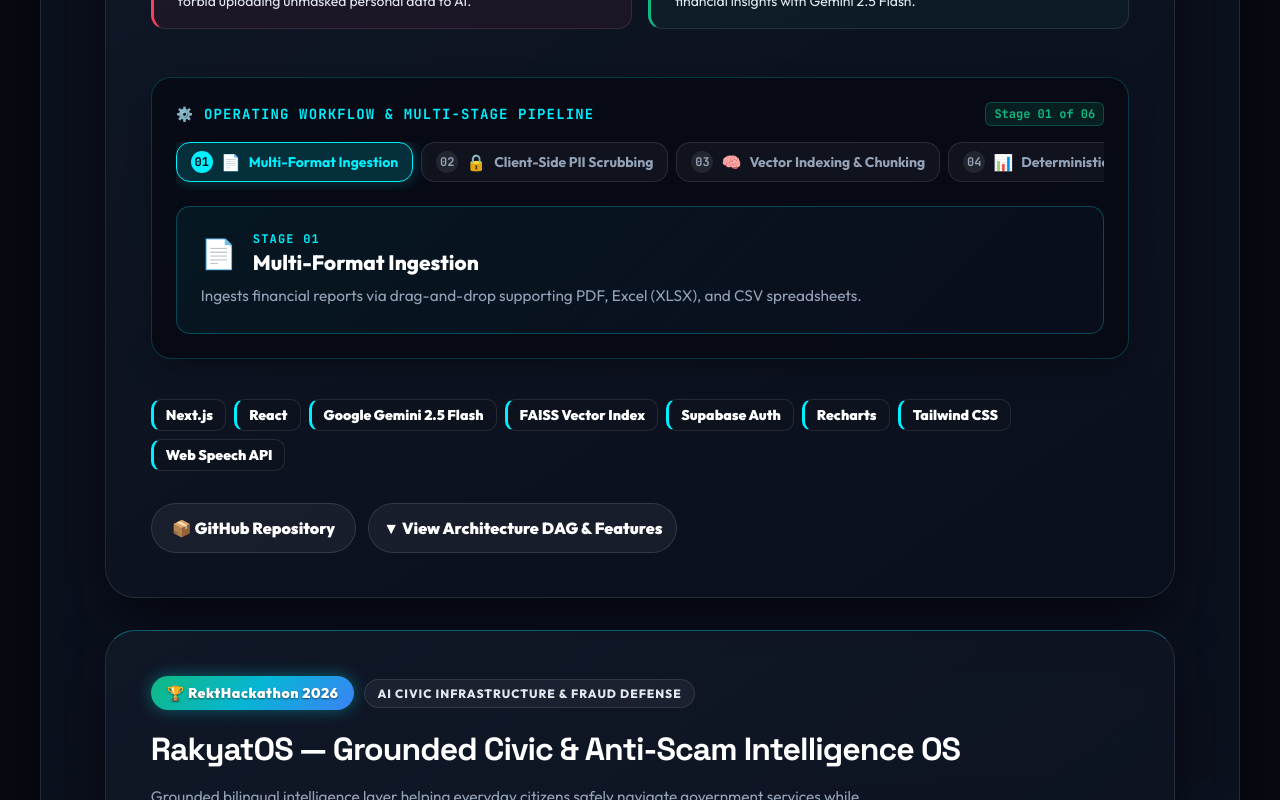
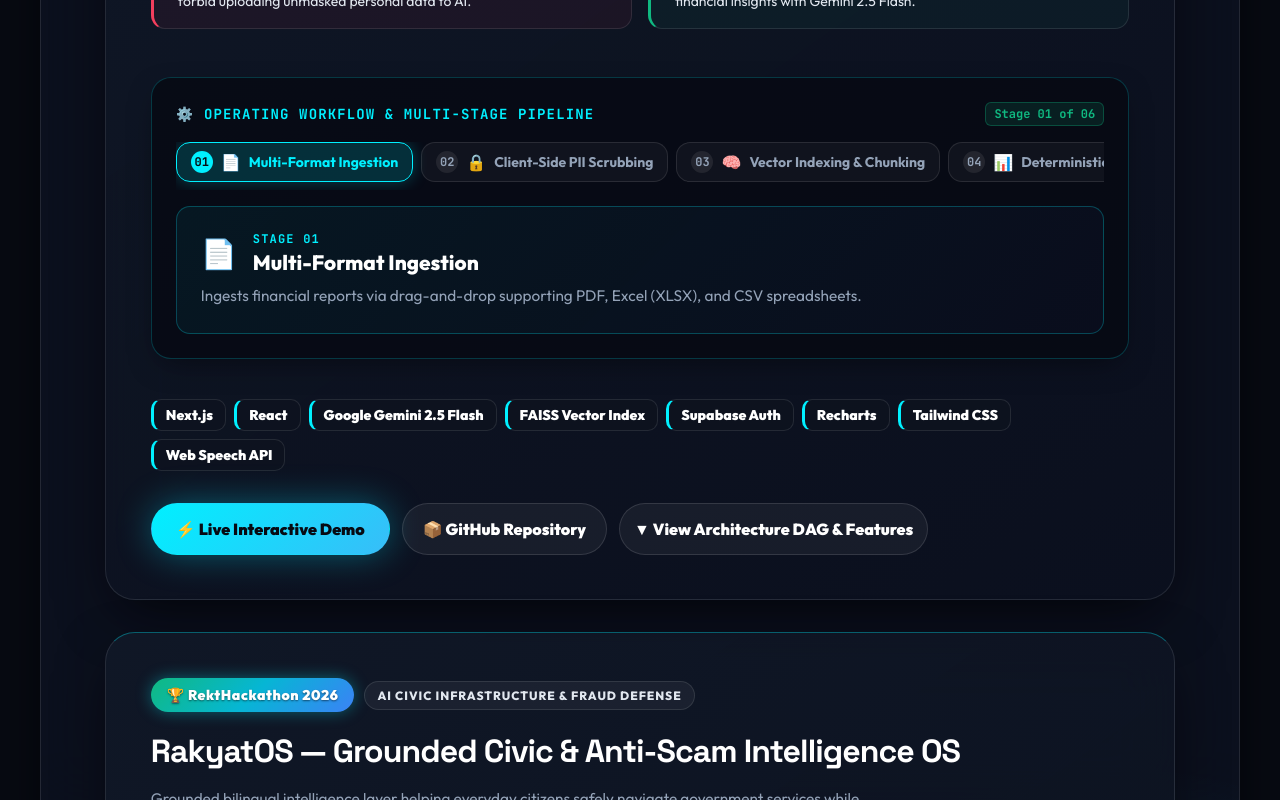
Before and after one commit to Bashar-ml-en/My_Portfolio, a React (Vite) app: page / in a window 1280 px wide. Shown: the part 3121-3921 px from the top of the page. Built offline with nearby package versions, Linux system fonts and the light colour scheme.

Commit message:
feat: add liveDemo link for SmartFlow One hackathon project

```diff
--- a/src/data/hackathons.ts
+++ b/src/data/hackathons.ts
@@ -96,6 +96,7 @@
     track: 'Lab 1: Digital Transformation & Operations',
     badgeColor: 'linear-gradient(135deg, #00F0FF, #3B82F6 60%, #6366F1)',
     repoUrl: 'https://github.com/vaiyud/ai-powered-financial-report-analysis',
+    liveDemo: 'https://ai-powered-financial-report-analysi.vercel.app',
     tagline: 'Financial document intelligence platform that automatically scrubs PII for PDPA compliance and generates CFO-level executive insights with Google Gemini.',
     problem: 'Financial teams spend hours manually extracting metrics and identifying risks across dense reports, while strict PDPA regulations forbid uploading unmasked personal data to AI.',
     solution: 'Engineered an end-to-end processing pipeline that detects and masks PII client-side before indexing with FAISS and synthesizing financial insights with Gemini 2.5 Flash.',
```
